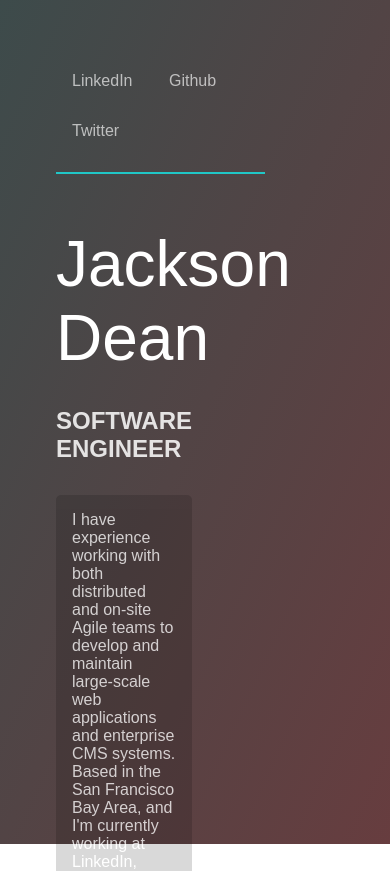
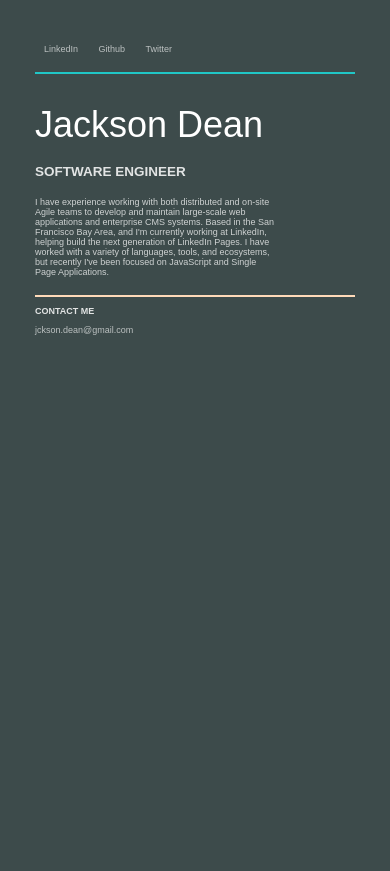
Before and after one commit to jackson-dean/personal-site-v2, a plain HTML site: page index.html in a window 390 px wide. Shown: the top 871 px of the page. After the commit the page ends 844 px from the top, so only its background shows below. Drawn offline with Linux system fonts and the light colour scheme.

Commit message:
Mobile fixes

```diff
--- a/index.html
+++ b/index.html
@@ -10,18 +10,7 @@
       font-weight: 100;
       padding: 3rem;
       color: #fff;
-    }
-    .bg {
-      position: absolute;
       background: rgba(61, 75, 75, 1.0);
-      background: -webkit-linear-gradient(top left, rgba(61, 75, 75, 1.0), rgba(103, 61, 63, 1.0));
-      background: -moz-linear-gradient(top left, rgba(61, 75, 75, 1.0), rgba(103, 61, 63, 1.0));
-      background: linear-gradient(to bottom right, rgba(61, 75, 75, 1.0), rgba(103, 61, 63, 1.0));
-      top: 0;
-      left: 0;
-      height: 100%;
-      width: 100%;
-      z-index: -1;
     }
     a {
       text-decoration: none;
@@ -49,9 +38,6 @@
     main section p {
       max-width: 50%;
       opacity: .75;
-      background-color: rgba(0, 0, 0, .2);
-      padding: 1rem;
-      border-radius: 5px;
     }
     header, main, footer {
       max-width: 75%;
@@ -74,6 +60,21 @@
     h2, h3 {
       color: rgba(255,255,255, .85);
       text-transform: uppercase;
+    }
+
+    @media only screen and (max-width: 700px) {
+      html {
+        font-size: 9px;
+      }
+    }
+
+    @media only screen and (max-width: 1200px) {
+      header,main,footer {
+        max-width: initial;
+      }
+      main section p {
+        max-width: 75%;
+      }
     }
   </style>
 </head>
```
